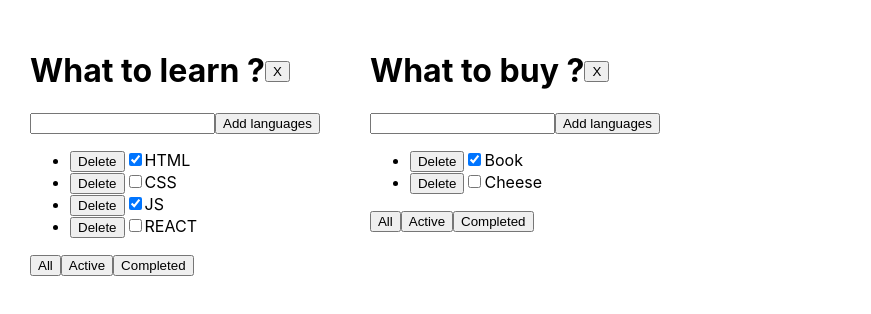
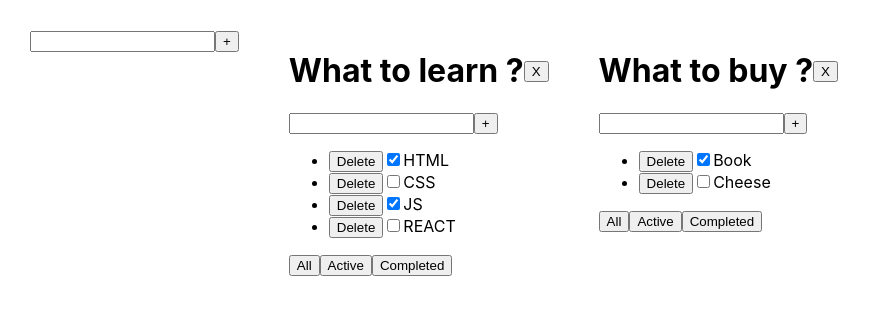
Before and after one commit to raitasu/todolist, a React (Create React App) app: page / in a window 1280 px wide. Shown: the top 314 px of the page, without its empty margins (0-871 px from the left). Built offline with nearby package versions, Linux system fonts and the light colour scheme.

Commit message:
feat: added universal component AddItemForm

```diff
--- a/src/App.tsx
+++ b/src/App.tsx
@@ -2,6 +2,7 @@ import React, { useState } from "react";
 import "./App.css";
 import Todolist from "./Todolist";
 import { v1 } from "uuid";
+import AddItemForm from "./Components/AddItemForm";
 
 export type FilterButtonType = "All" | "Active" | "Completed";
 
@@ -74,8 +75,14 @@ function App() {
         });
     };
 
+    const addTodolist = (title:string) => {
+        let newTodolistId = v1()
+        setTodolists([{id:newTodolistId, title:title, filter:'all'}, ...todolists, ]);
+        setTasks({...tasks, [newTodolistId]:[]})
+    };
     return (
         <div className="App">
+            <AddItemForm callback={addTodolist} />
             {todolists.map((todolist) => {
                 let filterTasks = tasks[todolist.id];
 
--- /dev/null
+++ b/src/Components/AddItemForm.tsx
@@ -0,0 +1,48 @@
+import React, { ChangeEvent, KeyboardEvent, useState } from "react";
+import classes from "../Todolist.module.css";
+
+type AddItemFormType = {
+    callback:(title: string)=>void
+
+}
+
+
+const AddItemForm = (props:AddItemFormType) => {
+    let [title, setTitle] = useState("");
+    let [error, setError] = useState<string | null>(null);
+
+    const onChangeTitle = (event: ChangeEvent<HTMLInputElement>) => {
+        setError(null);
+        setTitle(event.currentTarget.value);
+    };
+
+    const onClickAddTask = () => {
+        if (title.trim() !== "") {
+            props.callback(title.trim());
+            setTitle("");
+        } else {
+            setError("Title is required!");
+        }
+    };
+
+    const onKeyPressHandler = (event: KeyboardEvent<HTMLInputElement>) => {
+        if (event.key === "Enter") {
+            onClickAddTask();
+        }
+    };
+    return (
+        <div>
+            <input
+                className={error ? classes.error : ""}
+                value={title}
+                onChange={onChangeTitle}
+                onKeyPress={onKeyPressHandler}
+            />
+
+            <button onClick={onClickAddTask}>+</button>
+            {error && <div className={error ? classes.errorMessage : ""}>{error}</div>}
+        </div>
+    );
+};
+
+export default AddItemForm;
--- a/src/Todolist.tsx
+++ b/src/Todolist.tsx
@@ -1,7 +1,7 @@
-import React, { ChangeEvent, KeyboardEvent, useState } from "react";
-import {FilterButtonType, TaskType} from "./App";
+import { FilterButtonType, TaskType } from "./App";
 import "./App.css";
 import classes from "./Todolist.module.css";
+import AddItemForm from "./Components/AddItemForm";
 
 type PropsType = {
     id: string;
@@ -15,11 +15,7 @@ type PropsType = {
     removeTodolist: (todolistid: string) => void;
 };
 
-
 const Todolist = (props: PropsType) => {
-    let [title, setTitle] = useState("");
-    let [error, setError] = useState<string | null>(null);
-
     const onChangeStatusHandler = (todolistId: string, newId: string, value: boolean) => {
         props.changeStatus(todolistId, newId, value);
     };
@@ -49,27 +45,9 @@ const Todolist = (props: PropsType) => {
     const onClickHandler = (value: FilterButtonType) => {
         props.changeFilter(value, props.id);
     };
-
-    const onChangeTitle = (event: ChangeEvent<HTMLInputElement>) => {
-        setError(null);
-        setTitle(event.currentTarget.value);
+    const addTask = (title:string) => {
+        props.addTask(props.id, title);
     };
-
-    const onClickAddTask = () => {
-        if (title.trim() !== "") {
-            props.addTask(props.id, title.trim());
-            setTitle("");
-        } else {
-            setError("Title is required!");
-        }
-    };
-
-    const onKeyPressHandler = (event: KeyboardEvent<HTMLInputElement>) => {
-        if (event.key === "Enter") {
-            onClickAddTask();
-        }
-    };
-
     return (
         <div>
             <div className={classes.todolistTitle}>
@@ -77,21 +55,17 @@ const Todolist = (props: PropsType) => {
                     <h1>{props.title}</h1>
                 </div>
                 <div>
-                    <button onClick={()=>{props.removeTodolist(props.id)}}>X</button>
+                    <button
+                        onClick={() => {
+                            props.removeTodolist(props.id);
+                        }}
+                    >
+                        X
+                    </button>
                 </div>
             </div>
 
-            <div>
-                <input
-                    className={error ? classes.error : ""}
-                    value={title}
-                    onChange={onChangeTitle}
-                    onKeyPress={onKeyPressHandler}
-                />
-
-                <button onClick={onClickAddTask}>Add languages</button>
-                {error && <div className={error ? classes.errorMessage : ""}>{error}</div>}
-            </div>
+            <AddItemForm callback={addTask} />
             <div>
                 <ul>{methodMap}</ul>
             </div>
```
